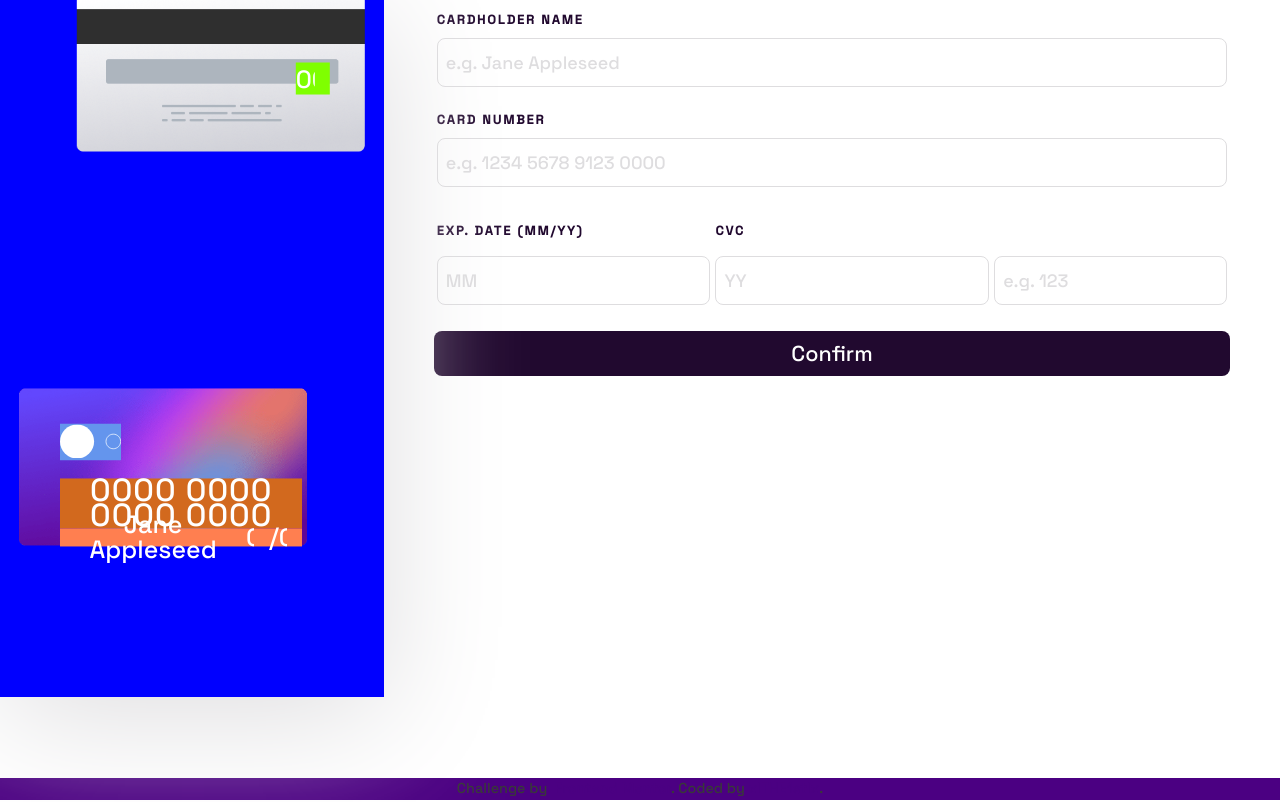
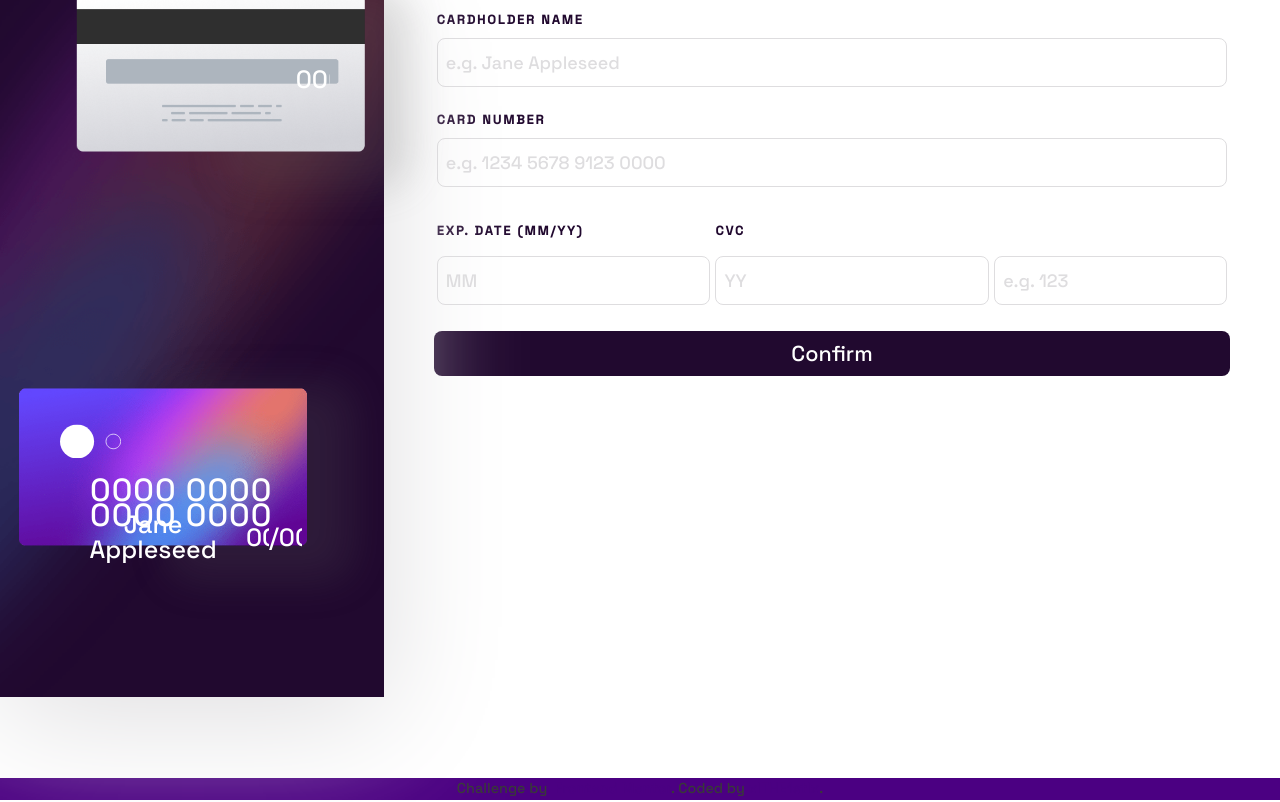
Before and after one commit to xlTHE1stlx/interactive-card, a website built with Vite: page interactive-card-details/index.html in a window 1280 px wide. Built offline with nearby package versions, Linux system fonts and the light colour scheme.

Commit message:
Creation the structure and design of view of desktop

```diff
--- a/interactive-card-details/css/stylesComputer.css
+++ b/interactive-card-details/css/stylesComputer.css
@@ -5,86 +5,82 @@ body {
 }
 
 .header {
-    background-color: yellowgreen;
-
     position: relative;
     display: flex;
     align-items: center;
+    background-image: url(../public/bg-main-desktop.png);
+    background-size: cover;
+}
+
+.header__img {
+    display: none;
 }
 
 .container {
-    background-color: blue;
-
     position: absolute;
     left: 40%;
     height: max(50%);
     width: max(30vw);
-
     display: flex;
     flex-flow: column nowrap;
-    /* gap: 3rem; */
-    /* padding: 1rem; */
 }
 
 .container__credictCard {
-    background-color: blueviolet;
-
-    position: relative;
+    position: absolute;
+    top: 50%;
     left: 50%;
-    transform: translateX(-50%);
-    /* height: clamp(120px, 30%, 35%); */
     width: clamp(250px, 100%, 20vw);
     height: fit-content;
+    font-size: 1vw;
+    font-family: var(--tipo-principal);
+    color: var(--color-white);
 }
 
 .container__credictCard__front {
-    background-color: brown;
+    order: -1;
+    transform: translate(-60%, -110%);
+}
 
-    order: -1;
-
-    transform: translateX(-60%);
+.container__credictCard:before {
+    content: "";
+    position: absolute;
+    top: 0%;
+    right: 0%;
+    width: 50%;
+    height: 100%;
+    border-radius: var(--padding);
+    box-shadow: 25px 15px 40px 20px rgb(100 100 100 / 20%);
+    z-index: -1;
 }
 
 .container__front__elements {
     display: grid;
     grid-template-columns: repeat(4, 1fr);
     grid-template-rows: 3fr 1fr 0.5fr;
-
     position: absolute;
     bottom: 0%;
-
     margin: 1rem;
-
     width: calc(100% - 2rem);
     height: max(100% - 2rem);
 }
 
 .container__front__img {
-    background-color: cornflowerblue;
-
     grid-column: 1 / 3;
     grid-row: 1 / 2;
     width: 50%;
 }
 
 .container__credictCard__number {
-    background-color: chocolate;
-    /* font-size: 1.2rem; */
     font-size: 1.5vw;
-    /* font-size: clamp(1rem,); */
-
     grid-column: 1 / -1;
     grid-row: 2 / 3;
 }
 
 .subContainer__date {
-    background-color: coral;
-
     grid-column: 1 / -1;
     grid-row: 3 / 4;
     display: flex;
     justify-content: end;
-    font-size: 1vw;
 }
 
 .container__name {
@@ -96,19 +92,25 @@ body {
     width: 15%;
 }
 
+/* .container__date:nth-child(2) {} */
+
+input[type=number]::-webkit-inner-spin-button,
+input[type=number]::-webkit-outer-spin-button {
+    appearance: none;
+}
+
 .container__credictCard__back {
-    background-color: cadetblue;
-
-    top: 25%;
-    /* left: 0%; */
-    transform: translate(-40%, 20%);
+    transform: translate(-40%, 10%);
+    background-size: cover;
+    border-radius: var(--padding);
 }
 
 .container__input {
-    background-color: chartreuse;
-
     position: absolute;
     top: 42.5%;
+    right: 10%;
+    width: 20%;
+    text-align: end;
 }
 
 .container .main {
--- a/interactive-card-details/index.html
+++ b/interactive-card-details/index.html
@@ -25,7 +25,7 @@
 	</head>
 	<body>
 		<header class="header">
-			<!-- <img src="/bg-main-mobile.png" alt="background purple" /> -->
+			<img class="header__img" src="/bg-main-mobile.png" alt="background purple" />
 			<div class="container">
 				<div class="container__credictCard container__credictCard__back">
 					<img src="/bg-card-back.png" alt="credict card back" />
```
